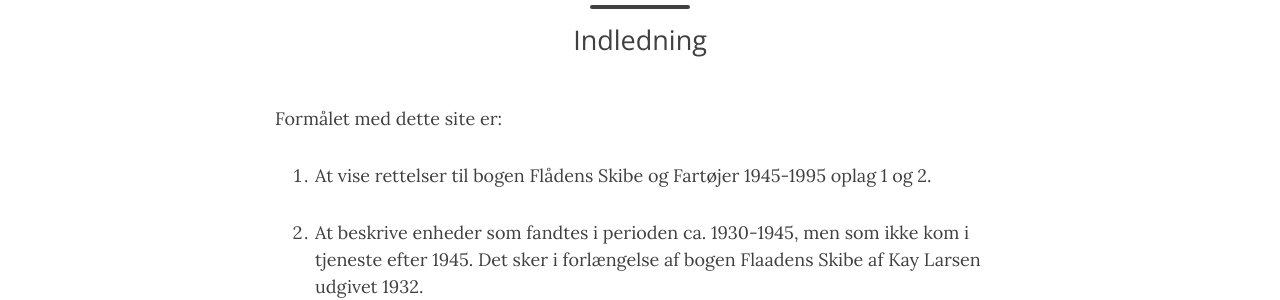
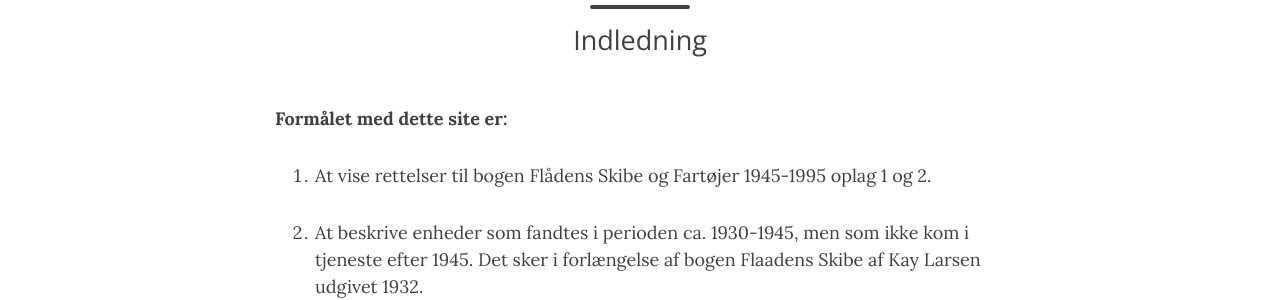
Before and after one commit to mex/fsof.dk, a Jekyll site: the page built from index.md, in a window 1280 px wide. Shown: the part 196-496 px from the top of the page. Built offline with Jekyll 4.4.1, drawn with Linux system fonts in a browser that asks for light colours.

```diff
--- a/index.md
+++ b/index.md
@@ -4,7 +4,8 @@ title: Flådens skibe og fartøjer
 subtitle: Indledning
 ---
 
-Formålet med dette site er:
+**Formålet med dette site er:**
+
 
 1. At vise rettelser til bogen Flådens Skibe og Fartøjer 1945-1995 oplag 1 og 2.
 
```
